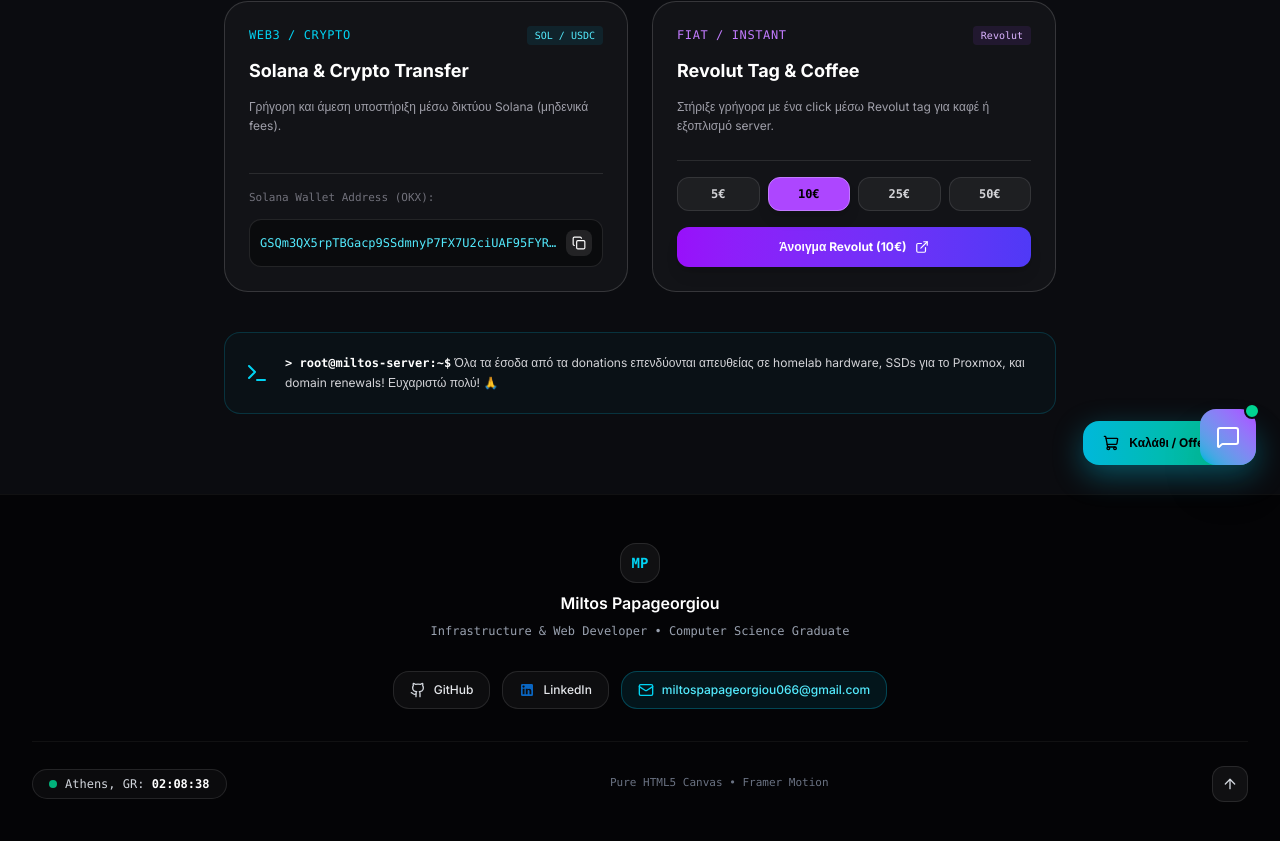
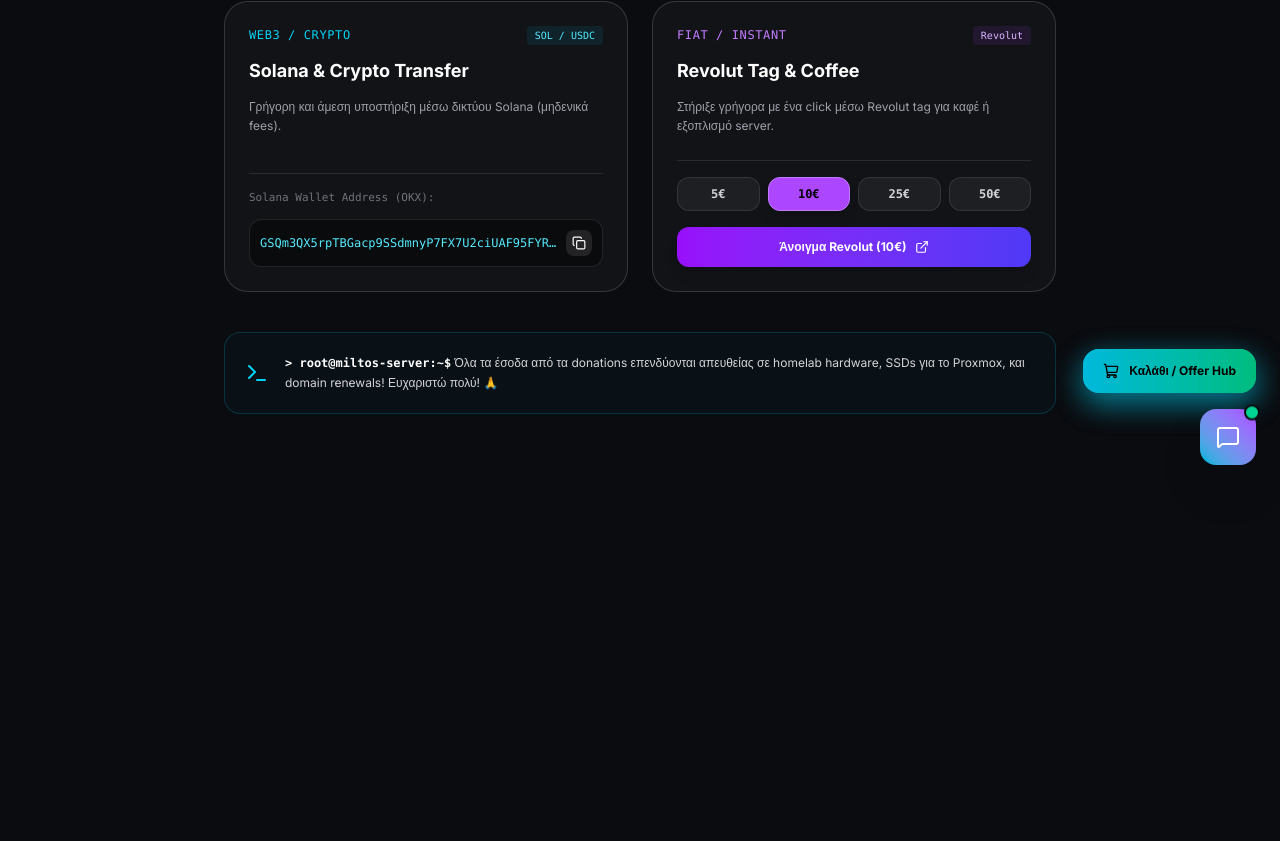
Before and after one commit to miltos12222/my-portfolio, a Next.js app: page /donate in a window 1280 px wide. Shown: the part 311-1152 px from the top of the page. After the commit the page ends 805 px from the top, so only its background shows below. Built offline with nearby package versions, Linux system fonts and the light colour scheme.

Commit message:
fix: re-position global cart button above chat widget to prevent overlapping

```diff
--- a/components/Footer.tsx
+++ b/components/Footer.tsx
@@ -1,118 +1,263 @@
 "use client";
 
-import { useEffect, useState } from "react";
-import { ArrowUp, Mail } from "lucide-react";
-import { GithubIcon } from "@/components/SocialIcons";
+import { useState, useEffect } from "react";
+import { motion, AnimatePresence } from "framer-motion";
+import { ShoppingCart, X, Trash2, Send, Briefcase } from "lucide-react";
+import { toast } from "sonner";
 
-export default function Footer() {
-  const [athensTime, setAthensTime] = useState<string>("");
+interface CartItem {
+  id: string;
+  title: string;
+  price: number;
+  quantity: number;
+  category: string;
+}
 
-  useEffect(() => {
-    const updateTime = () => {
+export default function GlobalCart() {
+  const [isOpen, setIsOpen] = useState(false);
+  const [items, setItems] = useState<CartItem[]>([]);
+  const [isHiringMode, setIsHiringMode] = useState(false);
+  const [hiringData, setHiringData] = useState({ company: "", recruiterEmail: "", notes: "" });
+  const [isSubmitting, setIsSubmitting] = useState(false);
+
+  const loadCart = () => {
+    const saved = localStorage.getItem("miltos_agency_cart");
+    if (saved) {
       try {
-        const timeStr = new Intl.DateTimeFormat("en-GB", {
-          timeZone: "Europe/Athens",
-          hour: "2-digit",
-          minute: "2-digit",
-          second: "2-digit",
-          hour12: false,
-        }).format(new Date());
-        setAthensTime(timeStr);
+        setItems(JSON.parse(saved));
       } catch {
-        setAthensTime("Athens, GR");
+        setItems([]);
+      }
     }
   };
 
-    updateTime();
-    const interval = setInterval(updateTime, 1000);
-    return () => clearInterval(interval);
+  useEffect(() => {
+    loadCart();
+    const handleStorageUpdate = () => loadCart();
+    const handleOpenCart = () => setIsOpen(true);
+
+    window.addEventListener("storage-updated", handleStorageUpdate);
+    window.addEventListener("open-global-cart", handleOpenCart);
+
+    return () => {
+      window.removeEventListener("storage-updated", handleStorageUpdate);
+      window.removeEventListener("open-global-cart", handleOpenCart);
+    };
   }, []);
 
-  const scrollToTop = () => {
-    window.scrollTo({ top: 0, behavior: "smooth" });
+  const updateQuantity = (id: string, delta: number) => {
+    const updated = items.map(item => {
+      if (item.id === id) {
+        const newQty = item.quantity + delta;
+        return newQty > 0 ? { ...item, quantity: newQty } : null;
+      }
+      return item;
+    }).filter(Boolean) as CartItem[];
+
+    setItems(updated);
+    localStorage.setItem("miltos_agency_cart", JSON.stringify(updated));
+    window.dispatchEvent(new Event("storage-updated"));
+  };
+
+  const removeItem = (id: string) => {
+    const updated = items.filter(item => item.id !== id);
+    setItems(updated);
+    localStorage.setItem("miltos_agency_cart", JSON.stringify(updated));
+    window.dispatchEvent(new Event("storage-updated"));
+    toast.info("Το αντικείμενο αφαιρέθηκε από το καλάθι.");
+  };
+
+  const totalPrice = items.reduce((sum, item) => sum + (item.price * item.quantity), 0);
+  const totalCount = items.reduce((sum, item) => sum + item.quantity, 0);
+
+  const handleSendHiringOffer = async (e: React.FormEvent) => {
+    e.preventDefault();
+    if (items.length === 0) {
+      toast.error("Το καλάθι σας είναι άδειο.");
+      return;
+    }
+
+    setIsSubmitting(true);
+    try {
+      const cartSummary = items.map(i => `- ${i.title} (x${i.quantity}) [${i.price}€]`).join("\n");
+      const res = await fetch("/api/contact", {
+        method: "POST",
+        headers: { "Content-Type": "application/json" },
+        body: JSON.stringify({
+          name: hiringData.company || "Recruiter / Client",
+          email: hiringData.recruiterEmail,
+          serviceTitle: "OFFICIAL JOB OFFER / PROJECT BRIEF",
+          servicePrice: `${totalPrice}€ (Estimated)`,
+          message: `ΕΤΑΙΡΕΙΑ / RECRUITER: ${hiringData.company}\nEMAIL: ${hiringData.recruiterEmail}\n\nΕΠΙΛΕΓΜΕΝΑ ΥΠΗΡΕΣΙΕΣ / PROJECTS:\n${cartSummary}\n\nΣΗΜΕΙΩΣΕΙΣ / OFFER DETAILS:\n${hiringData.notes}`,
+        }),
+      });
+
+      const data = await res.json();
+      if (res.ok && !data.error) {
+        toast.success("🚀 Η πρόταση πρόσληψης στάλθηκε επιτυχώς στον Μίλτο!");
+        localStorage.removeItem("miltos_agency_cart");
+        setItems([]);
+        setIsOpen(false);
+        setIsHiringMode(false);
+        setHiringData({ company: "", recruiterEmail: "", notes: "" });
+      } else {
+        toast.error(`Αποτυχία αποστολής (${data.error || "Unknown"})`);
+      }
+    } catch (err) {
+      console.error(err);
+      toast.error("Σφάλμα σύνδεσης με τον διακομιστή.");
+    } finally {
+      setIsSubmitting(false);
+    }
   };
 
   return (
-    <footer
-      id="contact"
-      className="relative z-20 bg-[#040406] border-t border-white/5 py-12 px-4 sm:px-6 lg:px-8"
+    <>
+      {/* Floating Cart Trigger Button - Υπερυψωμένο για να μην επικαλύπτει το chat widget */}
+      <div className="fixed bottom-20 sm:bottom-24 right-4 sm:right-6 z-40">
+        <button
+          onClick={() => setIsOpen(true)}
+          className="relative flex items-center gap-2.5 px-4 sm:px-5 py-3 sm:py-3.5 rounded-2xl bg-gradient-to-r from-cyan-500 to-emerald-500 hover:from-cyan-400 hover:to-emerald-400 text-black font-bold text-xs shadow-[0_10px_30px_rgba(6,182,212,0.4)] transition-all duration-300 hover:scale-105 active:scale-95 cursor-pointer"
         >
-      <div className="max-w-7xl mx-auto flex flex-col items-center gap-8 text-center">
-
-        {/* Brand & Info Header */}
-        <div className="flex flex-col items-center gap-2">
-          <div className="flex h-10 w-10 items-center justify-center rounded-2xl bg-white/5 border border-white/10 font-mono text-sm font-bold text-cyan-400">
-            MP
-          </div>
-          <p className="text-base font-semibold text-white">Miltos Papageorgiou</p>
-          <p className="text-xs text-gray-400 font-mono">
-            Infrastructure & Web Developer • Computer Science Graduate
-          </p>
-        </div>
-
-        {/* Κεντραρισμένα Κουμπιά Επικοινωνίας (GitHub, LinkedIn, Gmail) */}
-        <div className="flex flex-wrap items-center justify-center gap-3">
-          <a
-            href="https://github.com/miltos12222"
-            target="_blank"
-            rel="noopener noreferrer"
-            className="flex items-center gap-2 px-4 py-2.5 rounded-2xl bg-white/[0.04] hover:bg-white/[0.08] border border-white/10 text-xs font-medium text-gray-200 transition-all hover:scale-105"
-          >
-            <GithubIcon className="h-4 w-4 text-gray-300" />
-            <span>GitHub</span>
-          </a>
-
-          <a
-            href="https://www.linkedin.com/in/miltos-papageorgiou-740990438/"
-            target="_blank"
-            rel="noopener noreferrer"
-            className="flex items-center gap-2 px-4 py-2.5 rounded-2xl bg-white/[0.04] hover:bg-white/[0.08] border border-white/10 text-xs font-medium text-gray-200 transition-all hover:scale-105"
-          >
-            {/* Inline SVG για το LinkedIn για να μην εξαρτάται από το lucide-react */}
-            <svg
-              className="h-4 w-4 fill-[#0A66C2]"
-              viewBox="0 0 24 24"
-            >
-              <path d="M19 3a2 2 0 0 1 2 2v14a2 2 0 0 1-2 2H5a2 2 0 0 1-2-2V5a2 2 0 0 1 2-2h14m-.5 15.5v-5.3a3.26 3.26 0 0 0-3.26-3.26c-.85 0-1.84.52-2.28 1.3v-1.11h-2.79v8.37h2.79v-4.93c0-.77.62-1.4 1.39-1.4a1.4 1.4 0 0 1 1.4 1.4v4.93h2.75M6.88 8.56a1.68 1.68 0 0 0 1.68-1.68c0-.93-.75-1.69-1.68-1.69a1.69 1.69 0 0 0-1.69 1.69c0 .93.76 1.68 1.69 1.68m1.39 9.94v-8.37H5.5v8.37h2.77z" />
-            </svg>
-            <span>LinkedIn</span>
-          </a>
-
-          <a
-            href="mailto:miltospapageorgiou066@gmail.com"
-            className="flex items-center gap-2 px-4 py-2.5 rounded-2xl bg-cyan-500/10 hover:bg-cyan-500/20 border border-cyan-500/30 text-xs font-medium text-cyan-300 transition-all hover:scale-105"
-          >
-            <Mail className="h-4 w-4 text-cyan-400" />
-            <span>miltospapageorgiou066@gmail.com</span>
-          </a>
-        </div>
-
-        {/* Lower Row: Time, Stack Badge & Back To Top */}
-        <div className="w-full pt-6 border-t border-white/5 flex flex-col sm:flex-row items-center justify-between gap-4">
-
-          {/* Live Athens Time Clock */}
-          <div className="flex items-center gap-2 rounded-full bg-white/[0.03] border border-white/10 px-4 py-1.5">
-            <span className="h-2 w-2 rounded-full bg-emerald-400 animate-pulse" />
-            <span className="text-xs font-mono text-gray-300">
-              Athens, GR: <span className="text-white font-semibold">{athensTime || "Loading..."}</span>
+          <ShoppingCart className="w-4 h-4" />
+          <span className="hidden sm:inline">Καλάθι / Offer Hub</span>
+          <span className="sm:hidden">Offer Hub</span>
+          {totalCount > 0 && (
+            <span className="absolute -top-2 -right-2 w-6 h-6 rounded-full bg-red-500 text-white font-mono text-[10px] flex items-center justify-center font-bold shadow-md animate-bounce">
+              {totalCount}
             </span>
-          </div>
-
-          <span className="text-[11px] text-gray-500 font-mono">
-            Pure HTML5 Canvas • Framer Motion
-          </span>
-
-          {/* Back to top button */}
-          <button
-            onClick={scrollToTop}
-            className="flex h-9 w-9 items-center justify-center rounded-xl bg-white/5 hover:bg-white/10 border border-white/10 text-gray-300 hover:text-white transition-all active:scale-95"
-            aria-label="Back to Top"
-          >
-            <ArrowUp className="h-4 w-4" />
+          )}
         </button>
       </div>
 
+      {/* Slide-over Cart Modal */}
+      <AnimatePresence>
+        {isOpen && (
+          <div className="fixed inset-0 z-[99999] flex justify-end bg-black/80 backdrop-blur-sm">
+            <motion.div
+              initial={{ opacity: 0 }}
+              animate={{ opacity: 1 }}
+              exit={{ opacity: 0 }}
+              onClick={() => setIsOpen(false)}
+              className="absolute inset-0"
+            />
+
+            <motion.div
+              initial={{ x: "100%" }}
+              animate={{ x: 0 }}
+              exit={{ x: "100%" }}
+              transition={{ type: "spring", damping: 25, stiffness: 200 }}
+              className="relative w-full max-w-md bg-[#0b0c10] border-l border-white/10 h-full flex flex-col justify-between p-6 sm:p-8 z-10 text-white shadow-2xl overflow-y-auto"
+            >
+              <div>
+                <div className="flex items-center justify-between pb-6 border-b border-white/10">
+                  <div className="flex items-center gap-2">
+                    <Briefcase className="w-5 h-5 text-cyan-400" />
+                    <h2 className="text-lg font-bold">Ενιαίο Καλάθι & Job Offer Hub</h2>
                   </div>
-    </footer>
+                  <button
+                    onClick={() => setIsOpen(false)}
+                    className="p-2 rounded-full bg-white/5 hover:bg-white/10 text-zinc-400 hover:text-white transition-colors cursor-pointer"
+                  >
+                    <X className="w-5 h-5" />
+                  </button>
+                </div>
+
+                {items.length === 0 ? (
+                  <div className="py-20 text-center space-y-3">
+                    <ShoppingCart className="w-12 h-12 text-zinc-600 mx-auto stroke-[1.5]" />
+                    <p className="text-sm text-zinc-400">Το καλάθι σας είναι κενό.</p>
+                    <p className="text-xs text-zinc-500 max-w-xs mx-auto">
+                      Προσθέστε υπηρεσίες από τον Κατάλογο Web ή το Hardware Lab για να στείλετε απευθείας πρόταση συνεργασίας.
+                    </p>
+                  </div>
+                ) : (
+                  <div className="py-6 space-y-4">
+                    {!isHiringMode ? (
+                      <>
+                        <div className="space-y-3 max-h-[50vh] overflow-y-auto pr-1">
+                          {items.map((item) => (
+                            <div key={item.id} className="p-4 rounded-2xl bg-white/[0.03] border border-white/10 flex items-center justify-between gap-3">
+                              <div className="space-y-1">
+                                <span className="text-[10px] font-mono text-cyan-400 uppercase tracking-wider">{item.category}</span>
+                                <h4 className="text-xs font-bold text-white">{item.title}</h4>
+                                <span className="text-xs font-mono text-zinc-300">{item.price}€</span>
+                              </div>
+                              <div className="flex items-center gap-3">
+                                <div className="flex items-center border border-white/10 rounded-xl bg-white/5">
+                                  <button onClick={() => updateQuantity(item.id, -1)} className="px-2 py-1 text-xs hover:bg-white/10">-</button>
+                                  <span className="px-2 py-1 text-xs font-mono">{item.quantity}</span>
+                                  <button onClick={() => updateQuantity(item.id, 1)} className="px-2 py-1 text-xs hover:bg-white/10">+</button>
+                                </div>
+                                <button onClick={() => removeItem(item.id)} className="text-red-400 hover:text-red-300 p-1">
+                                  <Trash2 className="w-4 h-4" />
+                                </button>
+                              </div>
+                            </div>
+                          ))}
+                        </div>
+
+                        <div className="pt-4 border-t border-white/10 space-y-4">
+                          <div className="flex justify-between items-center text-sm">
+                            <span className="text-zinc-400">Εκτιμώμενο Σύνολο:</span>
+                            <span className="text-xl font-bold font-mono text-cyan-400">{totalPrice}€</span>
+                          </div>
+
+                          <button
+                            onClick={() => setIsHiringMode(true)}
+                            className="w-full py-4 rounded-xl bg-cyan-500 hover:bg-cyan-400 text-black font-bold text-xs sm:text-sm transition-all shadow-[0_0_25px_rgba(6,182,212,0.4)] active:scale-95 cursor-pointer flex items-center justify-center gap-2"
+                          >
+                            <Briefcase className="w-4 h-4" />
+                            <span>Αποστολή Πρότασης Πρόσληψης / Συνέντευξης</span>
+                          </button>
+                        </div>
+                      </>
+                    ) : (
+                      /* Hiring Offer Form */
+                      <form onSubmit={handleSendHiringOffer} className="space-y-4 pt-2">
+                        <div className="flex items-center justify-between pb-2 border-b border-white/10">
+                          <h3 className="text-xs font-mono text-cyan-400 uppercase tracking-wider font-bold">Φόρμα Άμεσης Συνεργασίας</h3>
+                          <button type="button" onClick={() => setIsHiringMode(false)} className="text-xs text-zinc-400 hover:text-white underline">← Πίσω στο καλάθι</button>
+                        </div>
+
+                        <div>
+                          <label className="block text-xs font-medium text-zinc-300 mb-1.5">Όνομα Εταιρείας / Recruiter</label>
+                          <input type="text" required placeholder="Microsoft / Tech Corp" value={hiringData.company} onChange={e => setHiringData({ ...hiringData, company: e.target.value })} className="w-full px-4 py-3 rounded-xl bg-white/[0.04] border border-white/15 text-xs text-white focus:outline-none focus:border-cyan-500" />
+                        </div>
+
+                        <div>
+                          <label className="block text-xs font-medium text-zinc-300 mb-1.5">Email Επικοινωνίας</label>
+                          <input type="email" required placeholder="recruiter@company.com" value={hiringData.recruiterEmail} onChange={e => setHiringData({ ...hiringData, recruiterEmail: e.target.value })} className="w-full px-4 py-3 rounded-xl bg-white/[0.04] border border-white/15 text-xs text-white focus:outline-none focus:border-cyan-500" />
+                        </div>
+
+                        <div>
+                          <label className="block text-xs font-medium text-zinc-300 mb-1.5">Σημειώσεις / Λεπτομέρειες Θέσης</label>
+                          <textarea rows={3} placeholder="Θέλουμε να σε συναντήσουμε για τη θέση Cloud Engineer..." value={hiringData.notes} onChange={e => setHiringData({ ...hiringData, notes: e.target.value })} className="w-full px-4 py-3 rounded-xl bg-white/[0.04] border border-white/15 text-xs text-white focus:outline-none focus:border-cyan-500 resize-none" />
+                        </div>
+
+                        <button
+                          type="submit"
+                          disabled={isSubmitting}
+                          className="w-full py-4 rounded-xl bg-emerald-500 hover:bg-emerald-400 disabled:opacity-50 text-black font-bold text-xs sm:text-sm transition-all shadow-[0_0_25px_rgba(16,185,129,0.4)] active:scale-95 cursor-pointer flex items-center justify-center gap-2"
+                        >
+                          <Send className="w-4 h-4" />
+                          <span>{isSubmitting ? "Αποστολή..." : "Αποστολή Offer στον Μίλτο"}</span>
+                        </button>
+                      </form>
+                    )}
+                  </div>
+                )}
+              </div>
+
+              <div className="pt-6 border-t border-white/10 text-center">
+                <p className="text-[11px] text-zinc-500 font-mono">
+                  🔒 Secure Direct Dispatch • Miltos Papageorgiou Agency
+                </p>
+              </div>
+            </motion.div>
+          </div>
+        )}
+      </AnimatePresence>
+    </>
   );
 }
--- a/components/GlobalCart.tsx
+++ b/components/GlobalCart.tsx
@@ -2,7 +2,7 @@
 
 import { useState, useEffect } from "react";
 import { motion, AnimatePresence } from "framer-motion";
-import { ShoppingCart, X, Trash2, Send, CheckCircle2, Briefcase } from "lucide-react";
+import { ShoppingCart, X, Trash2, Send, Briefcase } from "lucide-react";
 import { toast } from "sonner";
 
 interface CartItem {
@@ -113,14 +113,15 @@ export default function GlobalCart() {
 
     return (
         <>
-            {/* Floating Cart Trigger Button */}
-            <div className="fixed bottom-6 right-6 z-40">
+            {/* Floating Cart Trigger Button - Υπερυψωμένο για να μην επικαλύπτει το chat widget */}
+            <div className="fixed bottom-20 sm:bottom-24 right-4 sm:right-6 z-40">
                 <button
                     onClick={() => setIsOpen(true)}
-                    className="relative flex items-center gap-2.5 px-5 py-3.5 rounded-2xl bg-gradient-to-r from-cyan-500 to-emerald-500 hover:from-cyan-400 hover:to-emerald-400 text-black font-bold text-xs shadow-[0_10px_30px_rgba(6,182,212,0.4)] transition-all duration-300 hover:scale-105 active:scale-95 cursor-pointer"
+                    className="relative flex items-center gap-2.5 px-4 sm:px-5 py-3 sm:py-3.5 rounded-2xl bg-gradient-to-r from-cyan-500 to-emerald-500 hover:from-cyan-400 hover:to-emerald-400 text-black font-bold text-xs shadow-[0_10px_30px_rgba(6,182,212,0.4)] transition-all duration-300 hover:scale-105 active:scale-95 cursor-pointer"
                 >
                     <ShoppingCart className="w-4 h-4" />
                     <span className="hidden sm:inline">Καλάθι / Offer Hub</span>
+                    <span className="sm:hidden">Offer Hub</span>
                     {totalCount > 0 && (
                         <span className="absolute -top-2 -right-2 w-6 h-6 rounded-full bg-red-500 text-white font-mono text-[10px] flex items-center justify-center font-bold shadow-md animate-bounce">
                             {totalCount}
```
Lines whose indentation alone changed are shown as unchanged.
